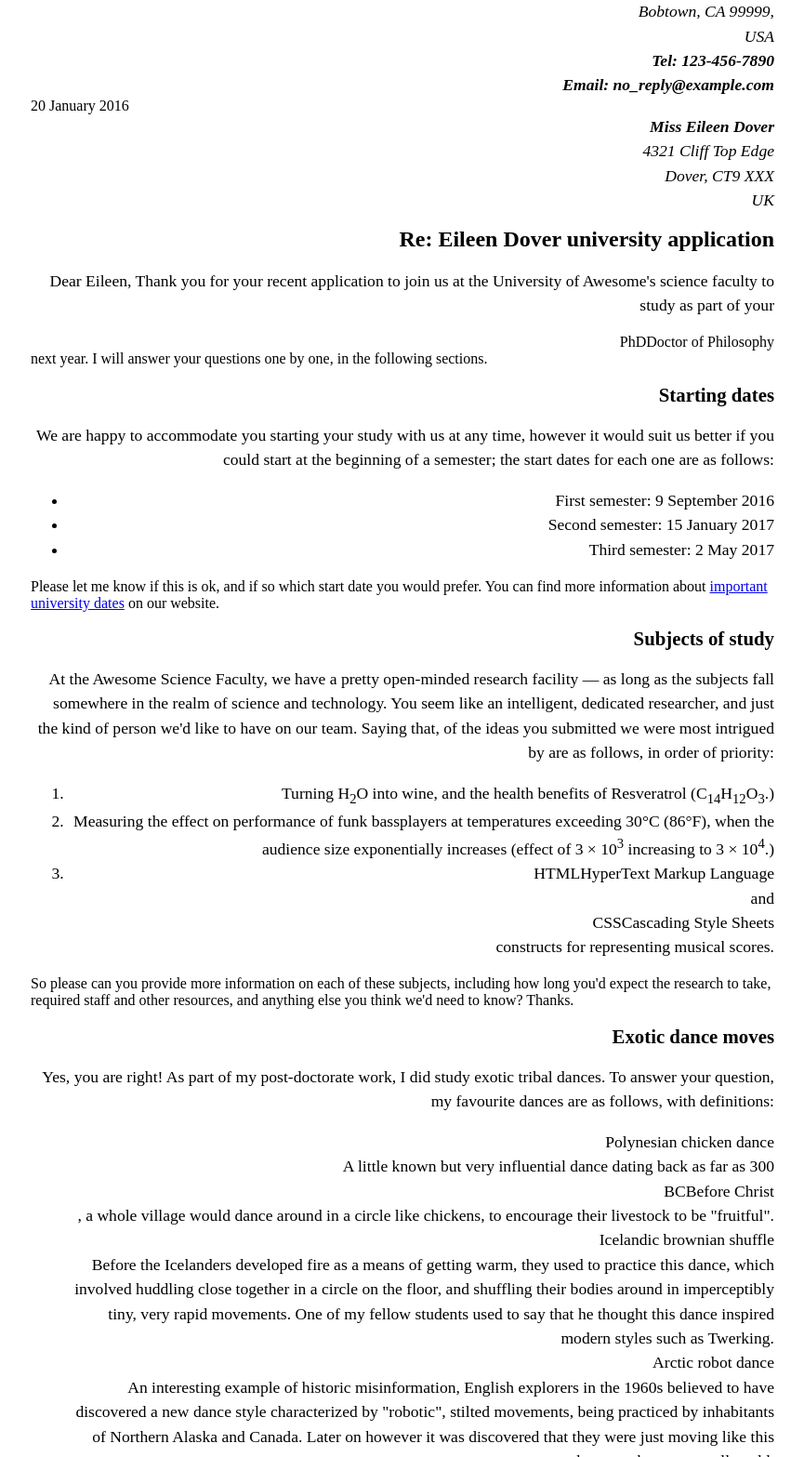
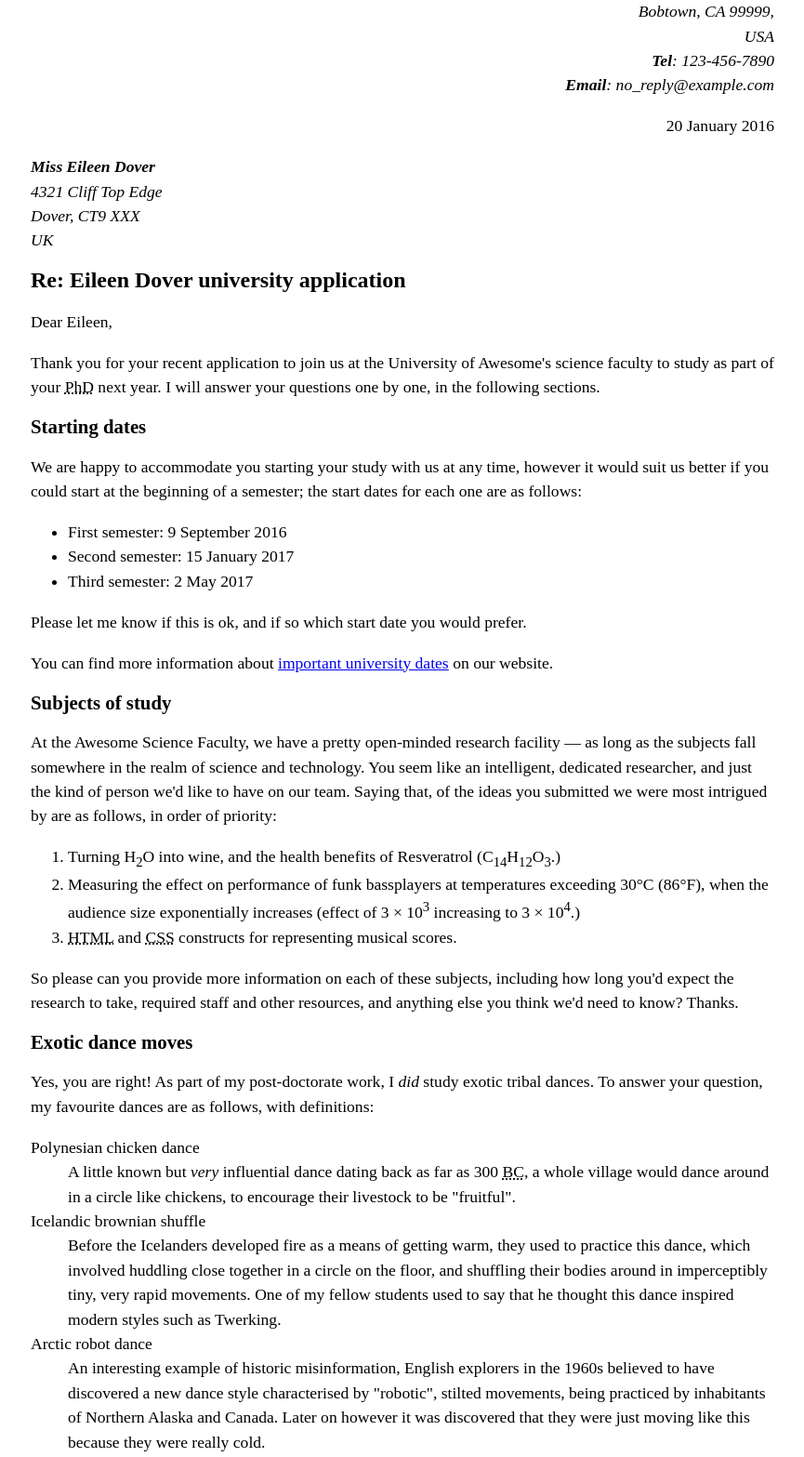
Before and after one commit to afm2708/Assignment-1-Part-1, a plain HTML site: page index.html in a window 1280 px wide. Shown: the part 80-1647 px from the top of the page at 93% size, without its empty margins (207-1072 px from the left). Drawn offline with Linux system fonts and the light colour scheme.

Commit message:
Update index.html
Fixed formatting, replaced tooltips with abbreviations

```diff
--- a/index.html
+++ b/index.html
@@ -9,6 +9,7 @@
 <head>
     <meta charset="utf-8">
     <meta name="author" content="Dr. Eleanor Gaye">
+    <title>Awesome science application correspondence</title>
     <style>
       body {
         max-width: 800px;
@@ -37,69 +38,77 @@ p, li, dd, dt, address {
     </style>
   </head>
   <body>
-<address class="sender-column"><strong>Dr. Eleanor Gaye</strong><br>
+    <address class="sender-column">
+      <strong>Dr. Eleanor Gaye</strong><br>
       Awesome Science faculty<br>
       University of Awesome<br>
       Bobtown, CA 99999,<br>
       USA<br>
+      <strong>Tel</strong>: 123-456-7890<br>
+      <strong>Email</strong>: no_reply@example.com
+    </address>
 
-<strong>Tel: 123-456-7890</strong><br>
-<strong>Email: no_reply@example.com</strong><br>
-</address>
-<time datetime="2016-01-20", class="sender-column">20 January 2016<time>
+    <p class="sender-column"><time datetime="2016-01-20">20 January 2016</time></p>
 
-<address><strong>Miss Eileen Dover</strong><br>
+    <address>
+      <strong>Miss Eileen Dover</strong><br>
       4321 Cliff Top Edge<br>
       Dover, CT9 XXX<br>
-UK<br></address>
-
+      UK
+    </address>
 
     <h1>Re: Eileen Dover university application</h1>
 
-<p>Dear Eileen,
+    <p>Dear Eileen,</p>
 
-Thank you for your recent application to join us at the University of Awesome's science faculty to study as part of your <div class="tooltip">PhD<span class="tooltiptext">Doctor of Philosophy</span></div> next year. I will answer your questions one by one, in the following sections.
-</p>
+    <p>Thank you for your recent application to join us at the University of Awesome's science faculty to study as part of your <abbr title="Doctor of Philosophy">PhD</abbr> next year. I will answer your questions one by one, in the following sections.</p>
+
     <h2>Starting dates</h2>
 
-<p>We are happy to accommodate you starting your study with us at any time, however it would suit us better if you could start at the beginning of a semester; the start dates for each one are as follows:
+    <p>We are happy to accommodate you starting your study with us at any time, however it would suit us better if you could start at the beginning of a semester; the start dates for each one are as follows:</p>
+
     <ul>
       <li>First semester: <time datetime="2016-09-09">9 September 2016</time></li>
       <li>Second semester: <time datetime="2017-01-15">15 January 2017</time></li>
       <li>Third semester: <time datetime="2017-05-02">2 May 2017</time></li>
     </ul>
-Please let me know if this is ok, and if so which start date you would prefer.
 
-You can find more information about <a href = http://example.com>important university dates</a> on our website.
-</p>
+    <p>Please let me know if this is ok, and if so which start date you would prefer.</p>
+
+    <p>You can find more information about <a href="http://www.example.com" title="important university dates">important university dates</a> on our website.</p>
 
     <h2>Subjects of study</h2>
 
-<p>At the Awesome Science Faculty, we have a pretty open-minded research facility — as long as the subjects fall somewhere in the realm of science and technology. You seem like an intelligent, dedicated researcher, and just the kind of person we'd like to have on our team. Saying that, of the ideas you submitted we were most intrigued by are as follows, in order of priority:
+    <p>At the Awesome Science Faculty, we have a pretty open-minded research facility — as long as the subjects fall somewhere in the realm of science and technology. You seem like an intelligent, dedicated researcher, and just the kind of person we'd like to have on our team. Saying that, of the ideas you submitted we were most intrigued by are as follows, in order of priority:</p>
+
     <ol>
       <li>Turning H<sub>2</sub>O into wine, and the health benefits of Resveratrol (C<sub>14</sub>H<sub>12</sub>O<sub>3</sub>.)</li>
       <li>Measuring the effect on performance of funk bassplayers at temperatures exceeding 30°C (86°F), when the audience size exponentially increases (effect of 3 × 10<sup>3</sup> increasing to 3 × 10<sup>4</sup>.)</li>
-<li><div class="tooltip">HTML<span class="tooltiptext">HyperText Markup Language</span></div> and <div class="tooltip">CSS<span class="tooltiptext">Cascading Style Sheets</span></div> constructs for representing musical scores.</li>
+      <li><abbr title=" Hypertext Markup Language">HTML</abbr> and <abbr title="Cascading Style Sheets">CSS</abbr> constructs for representing musical scores.</li>
     </ol>
-So please can you provide more information on each of these subjects, including how long you'd expect the research to take, required staff and other resources, and anything else you think we'd need to know? Thanks.
-</p>
+
+    <p>So please can you provide more information on each of these subjects, including how long you'd expect the research to take, required staff and other resources, and anything else you think we'd need to know? Thanks.</p>
 
     <h2>Exotic dance moves</h2>
 
-<p>Yes, you are right! As part of my post-doctorate work, I did study exotic tribal dances. To answer your question, my favourite dances are as follows, with definitions:
+    <p>Yes, you are right! As part of my post-doctorate work, I <em>did</em> study exotic tribal dances. To answer your question, my favourite dances are as follows, with definitions:</p>
+
     <dl>
       <dt>Polynesian chicken dance</dt>
-<dd>A little known but very influential dance dating back as far as 300<div class="tooltip">BC<span class="tooltiptext">Before Christ</span></div>, a whole village would dance around in a circle like chickens, to encourage their livestock to be "fruitful".</dd>
+      <dd>A little known but <em>very</em> influential dance dating back as far as 300 <abbr title="Before Christ">BC</abbr>, a whole village would dance around in a circle like chickens, to encourage their livestock to be "fruitful".</dd>
       <dt>Icelandic brownian shuffle</dt>
       <dd>Before the Icelanders developed fire as a means of getting warm, they used to practice this dance, which involved huddling close together in a circle on the floor, and shuffling their bodies around in imperceptibly tiny, very rapid movements. One of my fellow students used to say that he thought this dance inspired modern styles such as Twerking.</dd>
       <dt>Arctic robot dance</dt>
-<dd>An interesting example of historic misinformation, English explorers in the 1960s believed to have discovered a new dance style characterized by "robotic", stilted movements, being practiced by inhabitants of Northern Alaska and Canada. Later on however it was discovered that they were just moving like this because they were really cold.</dd>
+      <dd>An interesting example of historic misinformation, English explorers in the 1960s believed to have discovered a new dance style characterised by "robotic", stilted movements, being practiced by inhabitants of Northern Alaska and Canada. Later on however it was discovered that they were just moving like this because they were really cold.</dd>
     </dl>
-For more of my research, see my <a href = http://example.com>exotic dance research page</a>.
 
-Yours sincerely,
-Dr Eleanor Gaye
-</p>
-University of Awesome motto: <q>Be awesome to each other.</q> <em>-- The memoirs of Bill S Preston, <div class="tooltip">Esq<span class="tooltiptext">Esquire</span></div></em>
+    <p>For more of my research, see my <a href="http://www.example.com" aria-label="exotic dance research page">exotic dance research page</a>.</p>
+
+    <p>Yours sincerely,</p>
+
+    <p>Dr Eleanor Gaye</p>
+
+
+    <p>University of Awesome motto: <q>Be awesome to each other.</q> -- <cite>The memoirs of Bill S Preston, <abbr title="Esquire">Esq.</abbr></cite></p>
   </body>
 </html>
```
Lines whose indentation alone changed are shown as unchanged.
